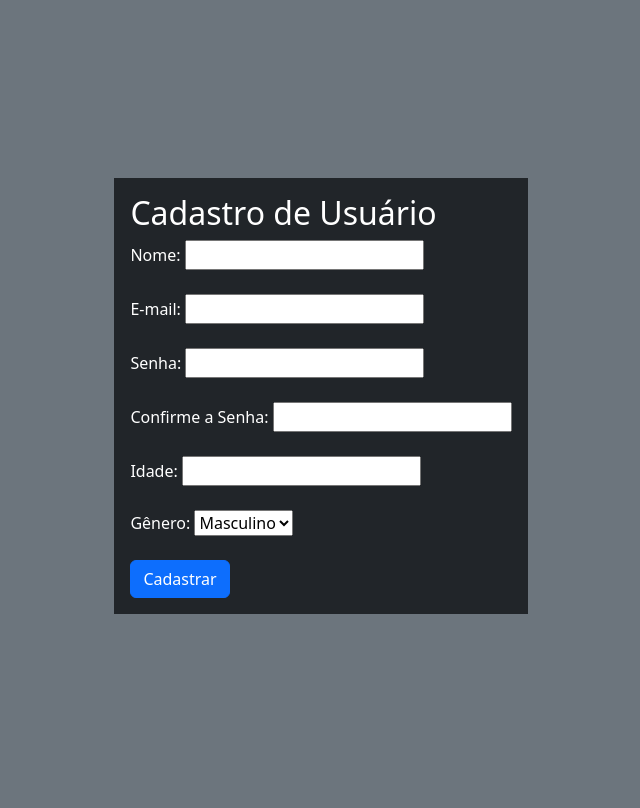
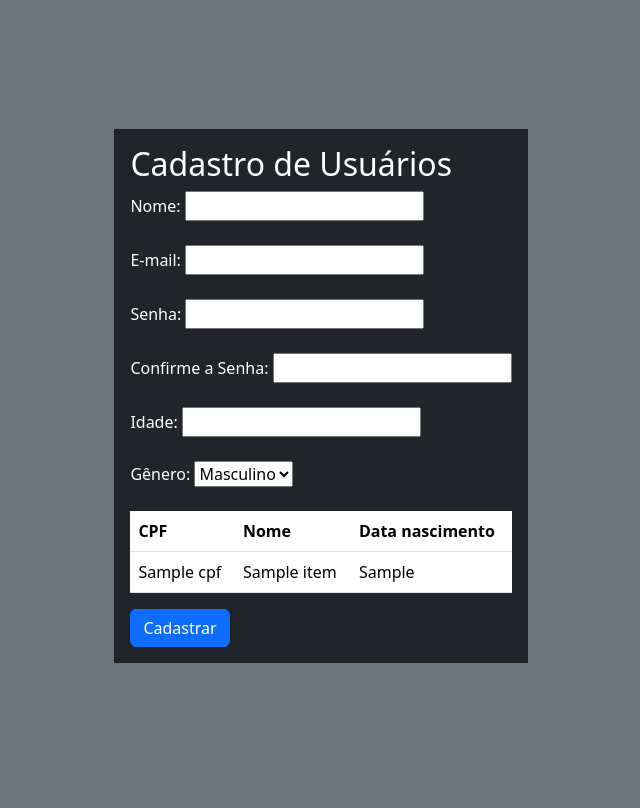
Before and after one commit to yagoalvess/Sistema-de-cadastro-pessoas, a Flask app: template templates/homepage.html in a window 1280 px wide. Shown: the whole page, without its empty margins (319-959 px from the left). Run offline with Flask 3, Linux system fonts and the light colour scheme; the template is opened without the code that fills it: most values are stand-ins (such as "Sample title", 1, 10 or a date in 2020).

Commit message:
Fazendo a conexão do HTML com o Json

```diff
--- a/app.py
+++ b/app.py
@@ -1,5 +1,6 @@
 from flask import Flask, render_template
-
+from connect import *
+from model import Pessoa
 
 app = Flask(__name__)
 
@@ -7,7 +8,8 @@ app = Flask(__name__)
 # Paginas
 @app.route("/")
 def homepage():
-    return render_template("homepage.html")
+    result = mostrarTodos()
+    return render_template("homepage.html",result = result)
 
 
 @app.route("/contatos")
--- a/templates/homepage.html
+++ b/templates/homepage.html
@@ -10,7 +10,7 @@
 <body class="p-3 mb-2 bg-secondary text-white">
 
     <div class="p-3 mb-2 bg-dark text-white">
-        <h2>Cadastro de Usuário</h2>
+        <h2>Cadastro de Usuários</h2>
         <form action="" method="post">
             <label for="nome">Nome:</label>
             <input type="text" id="nome" name="nome" required><br><br>
@@ -33,6 +33,20 @@
                 <option value="feminino">Feminino</option>
                 <option value="outro">Outro</option>
             </select><br><br>
+            <table class="table">
+                <tr>
+                    <th>CPF</th>
+                    <th>Nome</th>
+                    <th>Data nascimento</th>
+                </tr>
+                {% for item in result %}
+                <tr>
+                    <td scope="col">{{item["CPF"]}}</td>
+                    <td scope="col">{{item["Nome"]}}</td>
+                    <td scope="col">{{item["DataNascimento"]}}</td>
+                </tr>
+                {% endfor %}
+            </table>
 
 
             <input  class="btn btn-primary" type="submit" value="Cadastrar">
```
